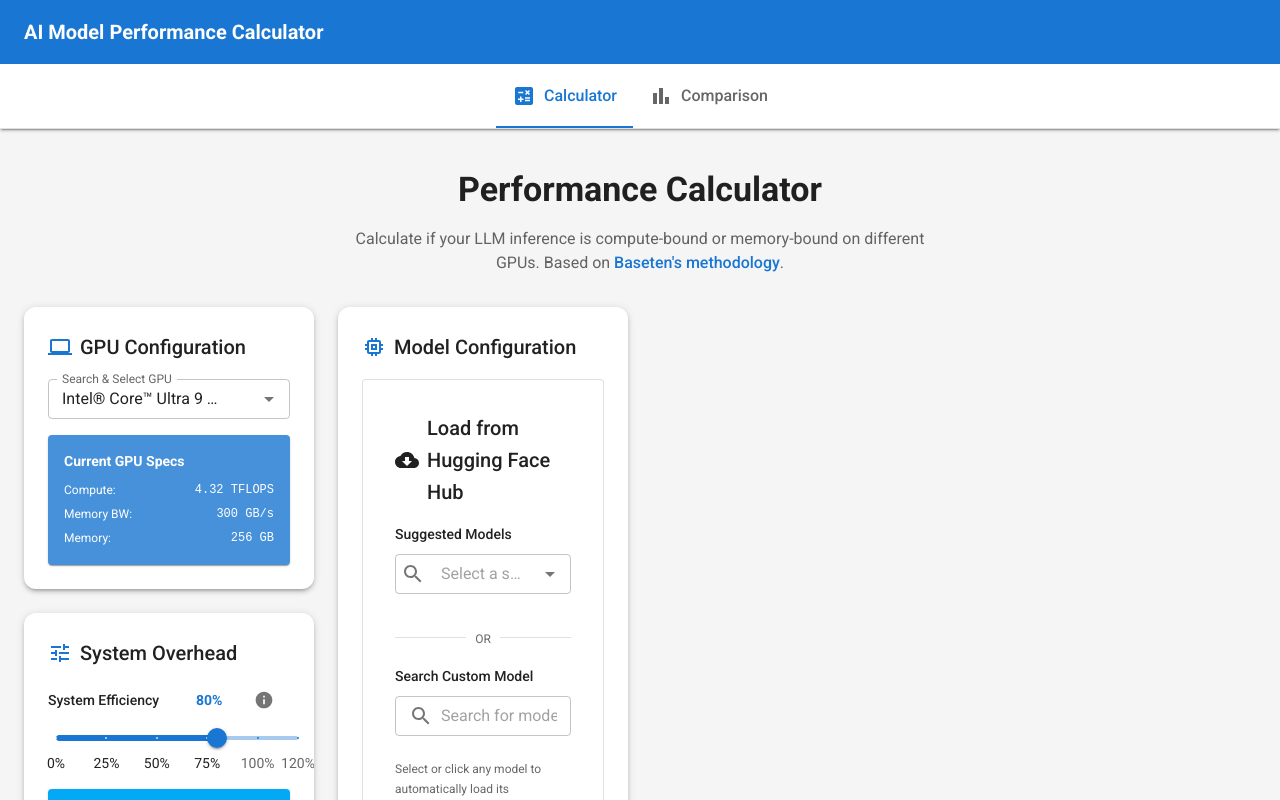
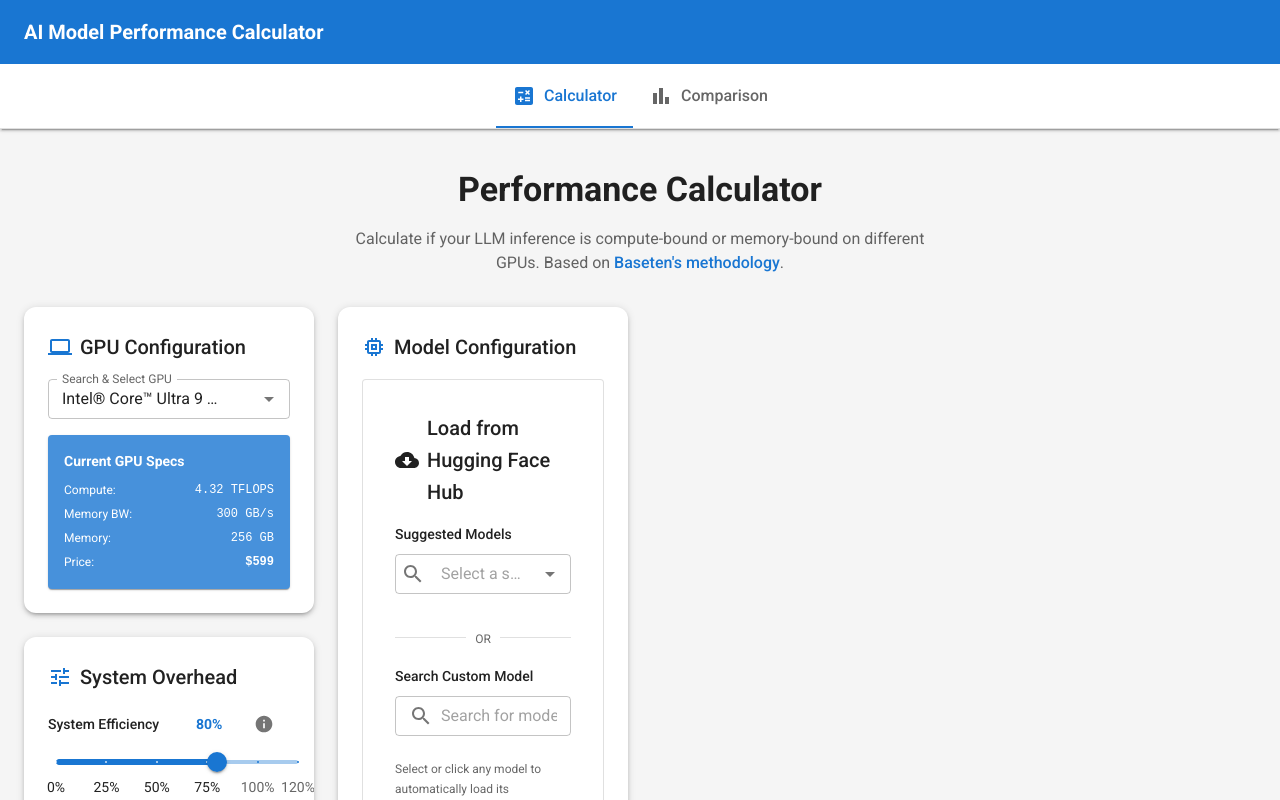
Before and after one commit to redhat-et/inference-performance-estimator, a React (Vite) app: page / in a window 1280 px wide. Shown: the top 800 px of the page. Built offline with nearby package versions, Linux system fonts and the light colour scheme; a web font is replaced by a local one.

Commit message:
Show price

```diff
--- a/src/components/GPUSelector.tsx
+++ b/src/components/GPUSelector.tsx
@@ -159,6 +159,14 @@ export const GPUSelector: React.FC<GPUSelectorProps> = ({ selectedGPU, onGPUChan
                 {selectedGPU.memorySize} GB
               </Typography>
             </Box>
+            {selectedGPU.price && (
+              <Box sx={{ display: 'flex', justifyContent: 'space-between' }}>
+                <Typography variant="caption">Price:</Typography>
+                <Typography variant="caption" sx={{ fontFamily: 'monospace', fontWeight: 'bold' }}>
+                  ${selectedGPU.price}
+                </Typography>
+              </Box>
+            )}
           </Box>
         </Paper>
       )}
```
